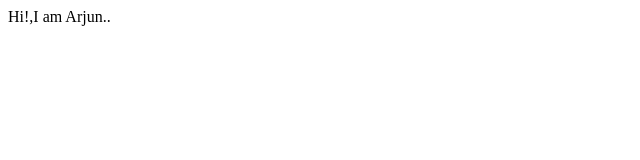
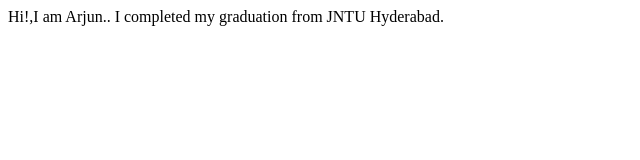
Before and after one commit to Arjun-235/Arjun-website, a plain HTML site: page Index.html in a window 1280 px wide. Shown: the whole page, without its empty margins (0-640 px from the left). Drawn offline with Linux system fonts and the light colour scheme.

Commit message:
updated details

```diff
--- a/Index.html
+++ b/Index.html
@@ -8,5 +8,6 @@
 </head>
 <body>
     Hi!,I am Arjun..
+    I completed my graduation from JNTU Hyderabad.
 </body>
 </html>
```
Also changed, not shown: 1 other file.
